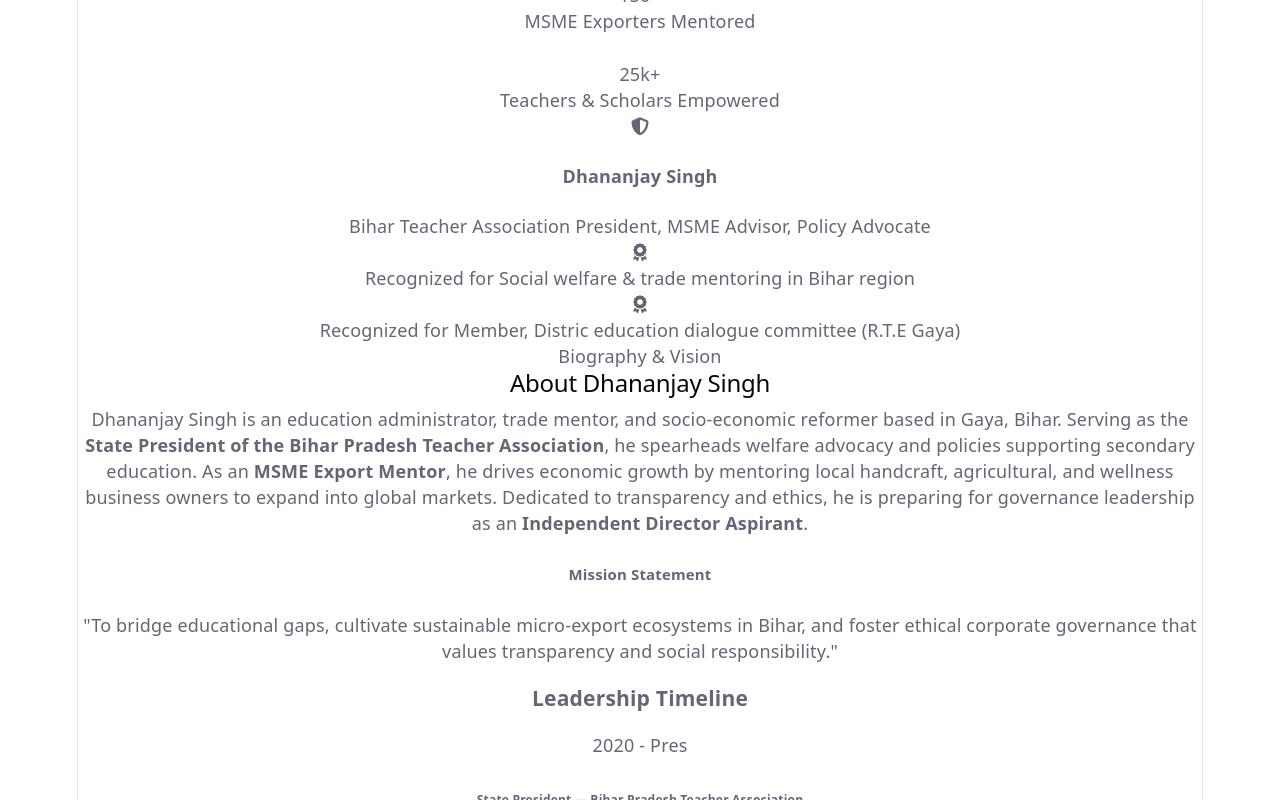
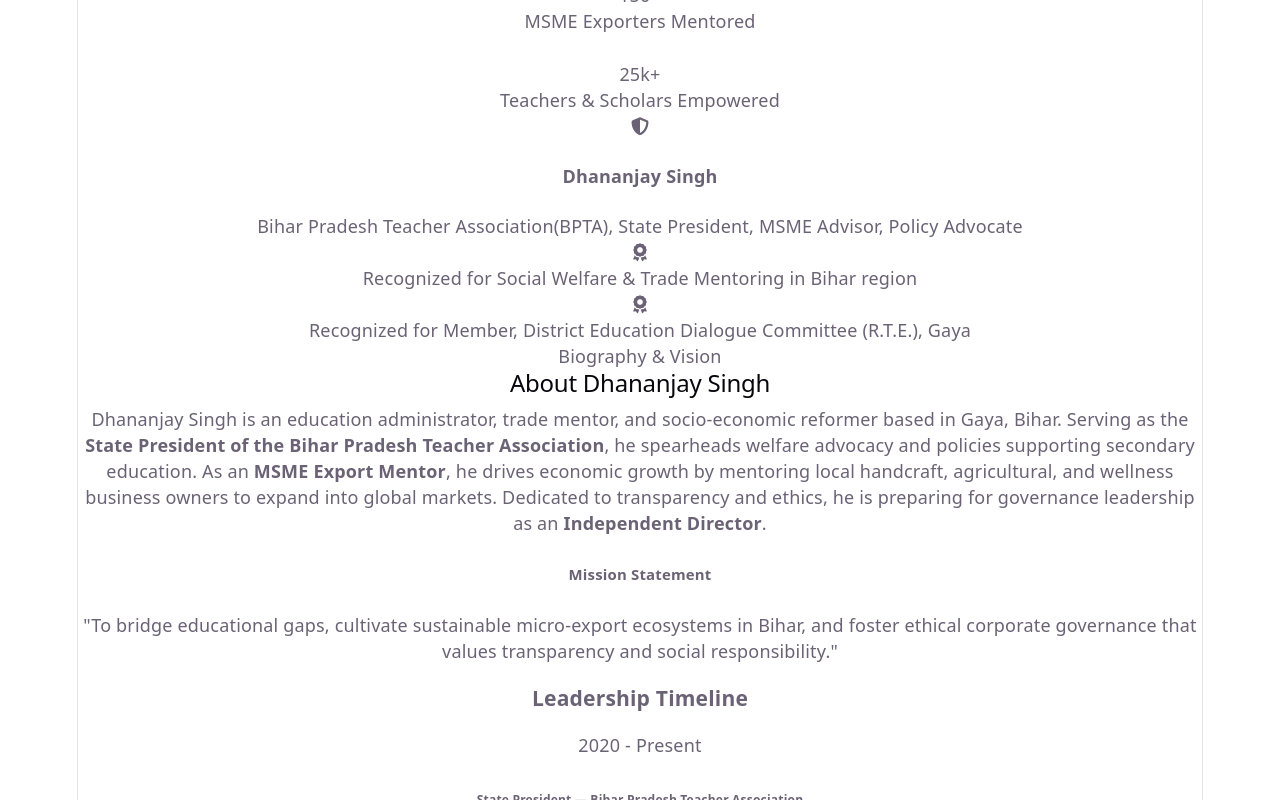
Before and after one commit to Aaditya2302/Dhananjay_Portfolio, a React (Vite) app: page / in a window 1280 px wide. Shown: the part 2000-2800 px from the top of the page. Built offline with nearby package versions, Linux system fonts and the light colour scheme; no server answers; the HTML template or start-up script is replaced by a standard one.

Commit message:
small spelling updates

```diff
--- a/src/components/sections/About.jsx
+++ b/src/components/sections/About.jsx
@@ -63,22 +63,32 @@ const About = () => {
                   Dhananjay Singh
                 </h4>
                 <p className="text-text-secondary text-[0.9rem] leading-[1.4]">
-                  Bihar Teacher Association President, MSME Advisor, Policy Advocate
+                  Bihar Pradesh Teacher Association(BPTA), State President, MSME Advisor, Policy Advocate
                 </p>
               </div>
             </div>
-            {/* Overlay Badge */}
-            <div className="relative top-[10px] -right-2 sm:-right-[65px] bg-primary-navy border-2 border-accent-gold rounded-2xl p-4 sm:p-[16px_24px] shadow-lg flex items-center gap-[16px] max-w-[260px] text-bg-light z-10">
+            {/* Overlay Badges */}
+            <div className="flex flex-col items-center lg:items-start gap-4 mt-4 lg:ml-[60px]">
+              <div className="bg-primary-navy border-2 border-accent-gold rounded-2xl p-4 sm:p-[16px_24px] shadow-lg flex items-center gap-[16px] max-w-[260px] text-bg-light z-10">
                 <i className="fa-solid fa-award text-[2rem] text-accent-gold shrink-0"></i>
                 <p className="text-[0.85rem] font-medium text-text-secondary leading-[1.3]">
-                Recognized for <span className="block font-montserrat text-[1.1rem] font-bold text-bg-white mt-0.5">Social welfare & trade mentoring</span> in Bihar region
+                  Recognized for{" "}
+                  <span className="block font-montserrat text-[1.1rem] font-bold text-bg-white mt-0.5">
+                    Social Welfare & Trade Mentoring
+                  </span>{" "}
+                  in Bihar region
                 </p>
               </div>
-            <div className="relative top-[20px] -right-2 sm:-right-[65px] bg-primary-navy border-2 border-accent-gold rounded-2xl p-4 sm:p-[16px_24px] shadow-lg flex items-center gap-[16px] max-w-[260px] text-bg-light z-10">
+
+              <div className="bg-primary-navy border-2 border-accent-gold rounded-2xl p-4 sm:p-[16px_24px] shadow-lg flex items-center gap-[16px] max-w-[260px] text-bg-light z-10">
                 <i className="fa-solid fa-award text-[2rem] text-accent-gold shrink-0"></i>
                 <p className="text-[0.85rem] font-medium text-text-secondary leading-[1.3]">
-                Recognized for <span className="block font-montserrat text-[1.1rem] font-bold text-bg-white mt-0.5">Member, Distric education dialogue committee (R.T.E Gaya)</span>
+                  Recognized for{" "}
+                  <span className="block font-montserrat text-[1.1rem] font-bold text-bg-white mt-0.5">
+                    Member, District Education Dialogue Committee (R.T.E.), Gaya
+                  </span>
                 </p>
+              </div>
             </div>
           </motion.div>
 
@@ -91,7 +101,7 @@ const About = () => {
               About Dhananjay Singh
             </motion.h2>
             <motion.p className="text-[1rem] text-text-secondary leading-[1.7] mb-6" variants={revealVariants}>
-              Dhananjay Singh is an education administrator, trade mentor, and socio-economic reformer based in Gaya, Bihar. Serving as the <strong className="text-primary-navy font-semibold">State President of the Bihar Pradesh Teacher Association</strong>, he spearheads welfare advocacy and policies supporting secondary education. As an <strong className="text-primary-navy font-semibold">MSME Export Mentor</strong>, he drives economic growth by mentoring local handcraft, agricultural, and wellness business owners to expand into global markets. Dedicated to transparency and ethics, he is preparing for governance leadership as an <strong className="text-primary-navy font-semibold">Independent Director Aspirant</strong>.
+              Dhananjay Singh is an education administrator, trade mentor, and socio-economic reformer based in Gaya, Bihar. Serving as the <strong className="text-primary-navy font-semibold">State President of the Bihar Pradesh Teacher Association</strong>, he spearheads welfare advocacy and policies supporting secondary education. As an <strong className="text-primary-navy font-semibold">MSME Export Mentor</strong>, he drives economic growth by mentoring local handcraft, agricultural, and wellness business owners to expand into global markets. Dedicated to transparency and ethics, he is preparing for governance leadership as an <strong className="text-primary-navy font-semibold">Independent Director</strong>.
             </motion.p>
 
             {/* Mission Statement Box */}
--- a/src/components/sections/Hero.jsx
+++ b/src/components/sections/Hero.jsx
@@ -59,7 +59,7 @@ const Hero = () => {
 
       <div className="w-full max-w-[1200px] mx-auto px-6 z-[2]">
         <motion.div
-          className="grid grid-cols-1 lg:grid-cols-[1.2fr_0.8fr] gap-[40px] items-center"
+          className="grid grid-cols-1 md:grid-cols-[0.9fr_1.1fr] lg:grid-cols-[1.2fr_0.8fr] gap-[40px] items-center"
           variants={containerVariants}
           initial="hidden"
           animate="visible"
@@ -74,7 +74,7 @@ const Hero = () => {
             </motion.p>
 
             <motion.h1
-              className="text-[3rem] md:text-[4rem] font-extrabold text-bg-white mb-3 tracking-[-1px] font-montserrat leading-[1.1]"
+              className="text-[2.5rem] sm:text-[3rem] lg:text-[4rem] font-extrabold text-bg-white mb-3 tracking-[-1px] font-montserrat leading-[1.1]"
               variants={itemVariants}
             >
               Dhananjay Singh
@@ -91,7 +91,7 @@ const Hero = () => {
               className="text-[1.05rem] text-text-secondary mb-10 max-w-[600px] leading-[1.6] font-poppins"
               variants={itemVariants}
             >
-              Empowering MSMEs to scale internationally, strengthening secondary & higher education governance, and advocating social welfare with over 20 years of dedication in teacher welfare, policy reforms, and trade mentorship.
+              Empowering MSMEs to scale internationally, strengthening elementary to higher education governance, and advocating social welfare with over 30 years of dedication in teacher welfare, policy reforms, and trade mentorship.
             </motion.p>
 
             <motion.div className="flex flex-wrap gap-4" variants={itemVariants}>
@@ -116,7 +116,7 @@ const Hero = () => {
 
           {/* Portrait Fallback Right */}
           <motion.div
-            className="relative flex justify-center items-center order-first lg:order-none"
+            className="relative flex justify-center items-center order-first md:order-none"
             variants={graphicVariants}
           >
             {/* Decors */}
@@ -138,7 +138,7 @@ const Hero = () => {
               </div>
             </div>
             {/* Decor Frame Offset */}
-            <div className="absolute w-[280px] h-[330px] md:w-[320px] md:h-[380px] border-2 border-accent-gold rounded-2xl top-5 left-5 md:top-5 md:left-5 z-[1]"></div>
+            <div className="absolute h-[330px]w-[280px] md:w-[320px] md:h-[380px] border-2 border-accent-gold rounded-2xl top-4 left-4 md:top-5 md:left-5 z-[1]"></div>
           </motion.div>
         </motion.div>
       </div>
--- a/src/data/aboutTimeline.js
+++ b/src/data/aboutTimeline.js
@@ -1,16 +1,16 @@
 export const aboutTimelineData = [
   {
-    years: '2020 - Pres',
+    years: '2020 - Present',
     title: 'State President — Bihar Pradesh Teacher Association',
     description: 'Advocating teacher rights, educational infrastructure, and curriculum reforms directly with state ministry boards.',
   },
   {
-    years: '2018 - Pres',
+    years: '2018 - Present',
     title: 'MSME Export Mentor & Advisor',
     description: 'Conducting seminars and providing regulatory documentation guidance for starting micro-export trades from Bihar.',
   },
   {
-    years: '2015 - Pres',
+    years: '2015 - Present',
     title: 'Research Scholar & Education Administrator',
     description: 'Conducting scholarly research on rural education policy reform and academic administration models.',
   },
--- a/src/data/exportData.js
+++ b/src/data/exportData.js
@@ -39,7 +39,7 @@ export const exportSectors = [
   },
   {
     icon: 'fa-solid fa-spa',
-    title: 'Wellness & Organic Products',
+    title: 'Wellness, Healing and Energy Products',
     description: 'Herbal remedies, essential oils, traditional superfoods',
   },
 ]
--- a/src/data/services.js
+++ b/src/data/services.js
@@ -2,7 +2,7 @@ export const servicesData = [
   {
     icon: 'fa-solid fa-ship',
     title: 'MSME Export Advisory',
-    description: 'Providing end-to-end consulting for businesses looking to export from Bihar. Includes registration processes, export documentation, international trade policies, logistics, and target market analyses.',
+    description: 'Providing end-to-end Consultation for businesses looking to export from Bihar. Includes registration processes, export documentation, international trade policies, logistics, and target market analyses.',
     linkText: 'Learn export process',
     linkHref: '#export',
   },
--- a/src/data/testimonials.js
+++ b/src/data/testimonials.js
@@ -8,7 +8,7 @@ export const testimonialsData = [
   },
   {
     id: 2,
-    text: "As a local agro-producer, exporting was a distant dream due to custom bottlenecks. Under Dhananjay's export mentoring program, we got our IEC and successfully shipped our first cargo of Makhana.",
+    text: "As a local agro-producer, exporting was a distant dream due to custom bottlenecks. Under Dhananjay's export mentoring programme, we got our IEC and successfully shipped our first cargo of Makhana.",
     authorInitials: 'SM',
     authorName: 'Satyendra Mishra',
     authorTitle: 'Founder, Mithila Agro Exports',
```
Lines whose indentation alone changed are shown as unchanged.
